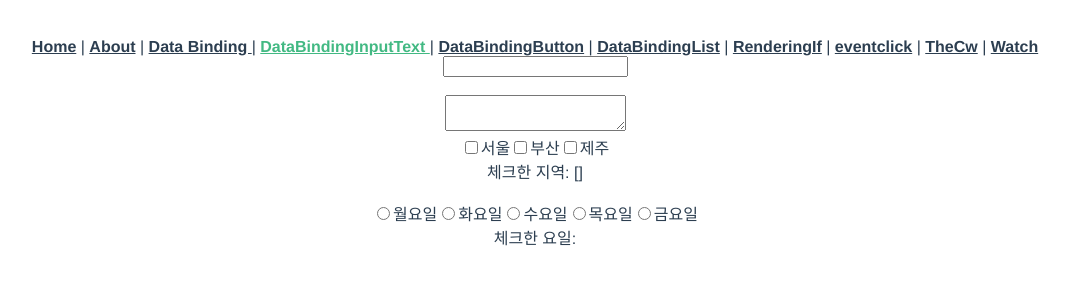
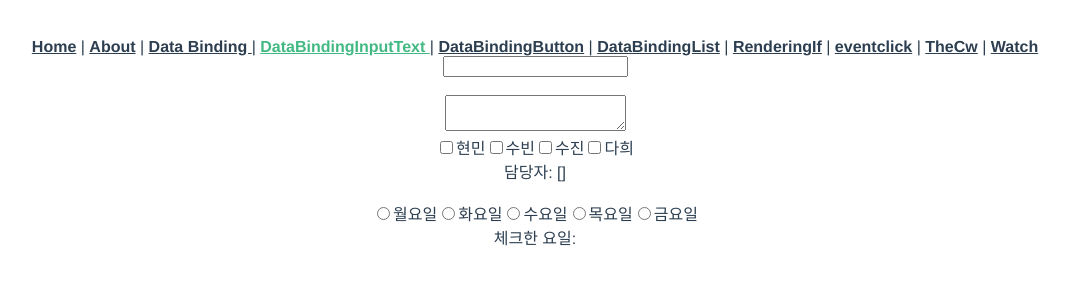
Before and after one commit to clouari/hagun_node.js_vue, a Vue app in the folder vue-project-manually/: page /databindinginputtext in a window 1280 px wide. Shown: the top 300 px of the page, without its empty margins (105-1174 px from the left). Built offline with nearby package versions, Linux system fonts and the light colour scheme.

Commit message:
이해하기 쉽게 양방향바인딩 예제 만들기

```diff
--- a/vue-project-manually/src/views/DataBindingInputText.vue
+++ b/vue-project-manually/src/views/DataBindingInputText.vue
@@ -7,11 +7,12 @@
         <textarea v-model="message"> </textarea>
         </div>
         <div>
-            <label><input type="checkbox" value="서울" v-model="checked">서울</label>
-            <label><input type="checkbox" value="부산" v-model="checked">부산</label>
-            <label><input type="checkbox" value="제주" v-model="checked">제주</label>
+            <label><input type="checkbox" value="현민" v-model="checked">현민</label>
+            <label><input type="checkbox" value="수빈" v-model="checked">수빈</label>
+            <label><input type="checkbox" value="수진" v-model="checked">수진</label>
+            <label><input type="checkbox" value="다희" v-model="checked">다희</label>
             <br />
-            <span>체크한 지역: {{ checked }} </span><br /><br />
+            <span>담당자: {{ checked }} </span><br /><br />
         </div>
         <div>
             <label><input type="radio" v-bind:value="radioValue1" v-model="picked">월요일</label>
```
